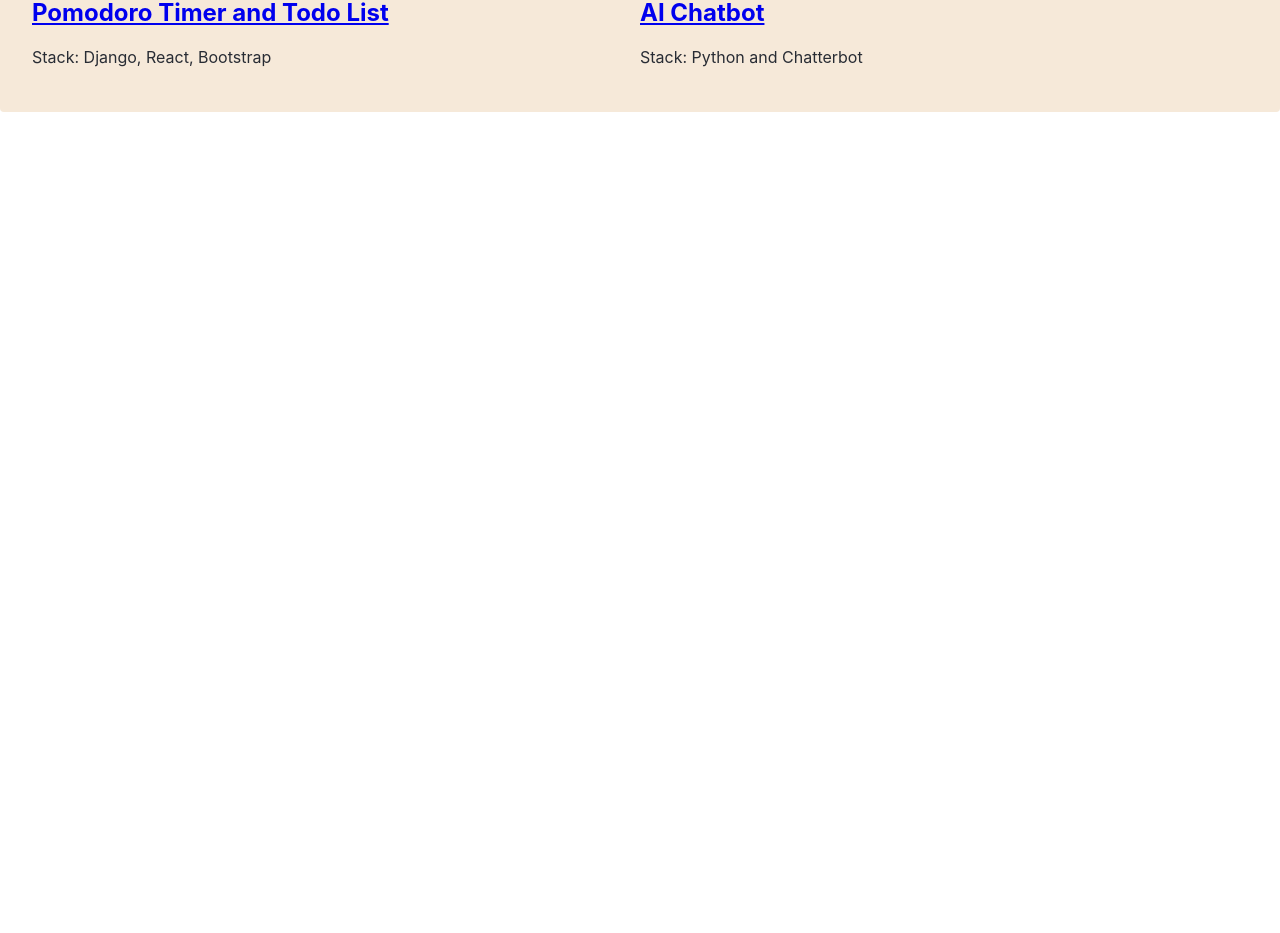
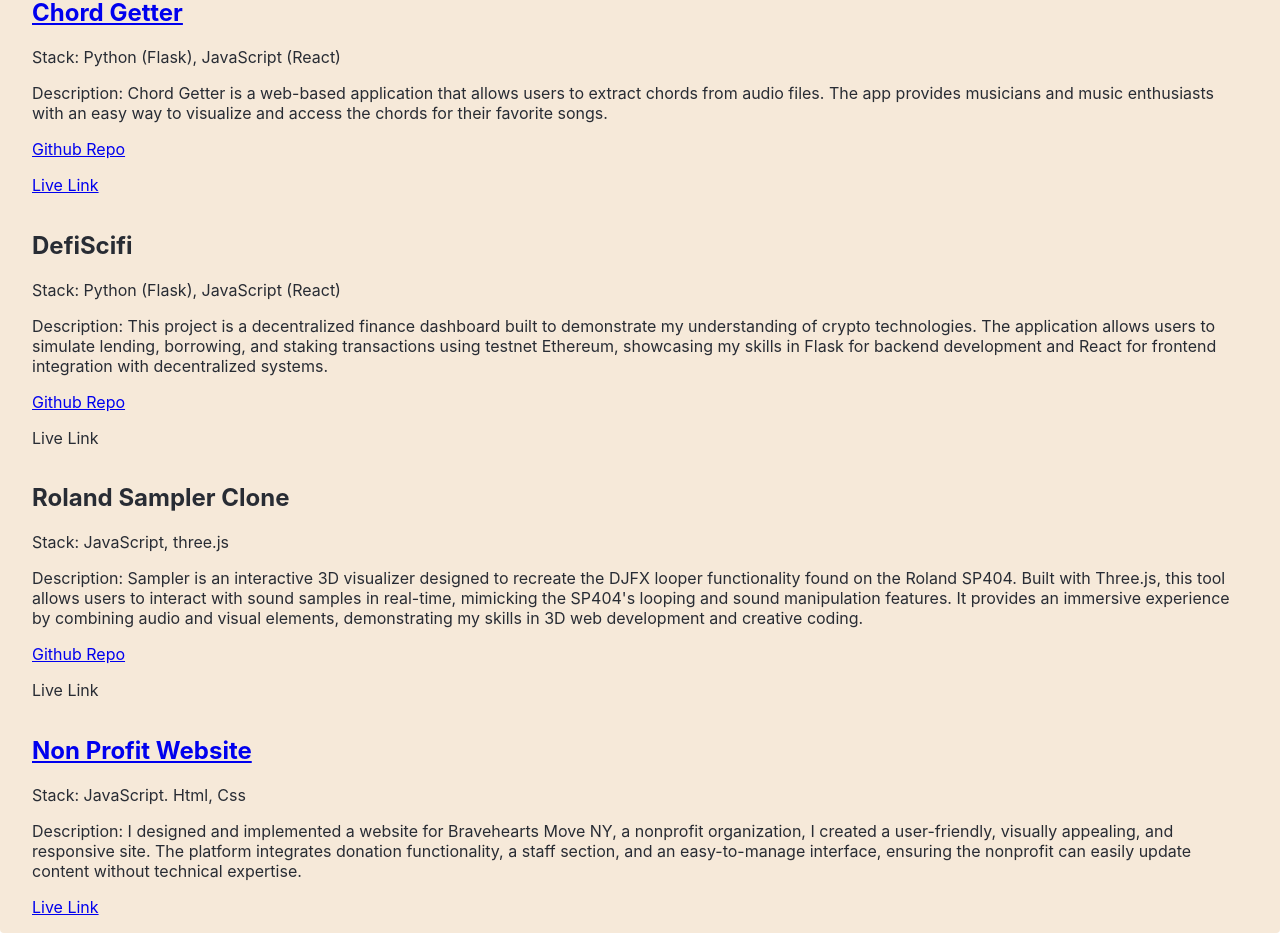
Before and after one commit to Nikkitpt/portfolio, a React (Create React App) app: page / in a window 1280 px wide. Shown: the part 1055-1988 px from the top of the page. Before the commit the page ends 1167 px from the top, so only its background shows below. Built offline with nearby package versions, Linux system fonts and the light colour scheme.

Commit message:
added projects

```diff
--- a/src/components/Projects.js
+++ b/src/components/Projects.js
@@ -1,5 +1,5 @@
 import React from 'react';
-import { Grid } from '@mui/material';
+import Grid from '@mui/material/Grid2';
 
 export function Projects() {
 
@@ -17,27 +17,72 @@ export function Projects() {
 
 
 
-            <Grid container sx={{
-                display: 'flex',
-                flexFlow: 'row'
-            }}>
-                <Grid xs={6}>
+            <Grid container >
+            <Grid xs={12}>
                     <h2 sx={{ fontSize: '1.5rem', marginBottom: 1 }}>
-                        <a href="https://github.com/Nikkitpt/todo_pomodoro">Pomodoro Timer and Todo List</a>
+                        <a href="nikkitpt.github.io/chord-getter/">Chord Getter</a>
                     </h2>
-                    <p sx={{ paddingBottom: '200px', flex: '1', fontSize: '1rem' }}>
-                        Stack: Django, React, Bootstrap
+                    <p sx={{ paddingBottom: '200px', flex: '1', fontSize: '2rem' }}>
+                        Stack: Python (Flask), JavaScript (React)
+                    </p>
+                    <p>Description:  Chord Getter is a web-based application that allows users to extract chords from audio files. The app provides musicians and music enthusiasts with an easy way to visualize and access the chords for their favorite songs.</p>
+                    <p>
+                        <a href="https://github.com/Nikkitpt/chord-getter">Github Repo</a>
+                    </p>
+                    <p>
+                        <a href="nikkitpt.github.io/chord-getter/">Live Link</a>
                     </p>
                 </Grid>
 
-                <Grid xs={6}>
+                <Grid xs={12}>
                     <h2 sx={{ fontSize: '1.5rem', marginBottom: 1 }}>
-                        <a href="https://github.com/Nikkitpt/AI-Chatbot">AI Chatbot</a>
+                        {/* <a href="https://github.com/Nikkitpt/todo_pomodoro">DefiScifi</a> */}
+                        DefiScifi
                     </h2>
-                    <p sx={{ fontSize: '1rem' }}>
-                        Stack: Python and Chatterbot
+                    <p sx={{ paddingBottom: '200px', flex: '1', fontSize: '2rem' }}>
+                        Stack: Python (Flask), JavaScript (React)
+                    </p>
+                    <p>Description: This project is a decentralized finance dashboard built to demonstrate my understanding of crypto technologies. The application allows users to simulate lending, borrowing, and staking transactions using testnet Ethereum, showcasing my skills in Flask for backend development and React for frontend integration with decentralized systems.</p>
+                    <p>
+                        <a href="https://github.com/Nikkitpt/DefiSciFi">Github Repo</a>
+                    </p>
+                    <p>
+                        {/* <a href="braveheartsmoveny.org">Live Link</a> */}
+                        Live Link
                     </p>
                 </Grid>
+
+                <Grid xs={12}>
+                    <h2 sx={{ fontSize: '1.5rem', marginBottom: 1 }}>
+                        {/* <a href="https://github.com/Nikkitpt/todo_pomodoro">Roland Sampler Clone</a> */}
+                        Roland Sampler Clone
+                    </h2>
+                    <p sx={{ paddingBottom: '200px', flex: '1', fontSize: '2rem' }}>
+                        Stack: JavaScript, three.js
+                    </p>
+                    <p>Description:  Sampler is an interactive 3D visualizer designed to recreate the DJFX looper functionality found on the Roland SP404. Built with Three.js, this tool allows users to interact with sound samples in real-time, mimicking the SP404's looping and sound manipulation features. It provides an immersive experience by combining audio and visual elements, demonstrating my skills in 3D web development and creative coding.</p>
+                    <p>
+                        <a href="https://github.com/Nikkitpt/sampler">Github Repo</a>
+                    </p>
+                    <p>
+                        {/* <a href="braveheartsmoveny.org">Live Link</a> */}
+                        Live Link
+                    </p>
+                </Grid>
+                <Grid xs={12}>
+                    <h2 sx={{ fontSize: '1.5rem', marginBottom: 1 }}>
+                        <a href="https://braveheartsmoveny.org">Non Profit Website</a>
+                    </h2>
+                    <p sx={{ paddingBottom: '200px', flex: '1', fontSize: '2rem' }}>
+                        Stack: JavaScript. Html, Css
+                    </p>
+                    <p>Description:  I designed and implemented a website for Bravehearts Move NY, a nonprofit organization, I created a user-friendly, visually appealing, and responsive site. The platform integrates donation functionality, a staff section, and an easy-to-manage interface, ensuring the nonprofit can easily update content without technical expertise.</p>
+                    <p>
+                        <a href="https://braveheartsmoveny.org">Live Link</a>
+                    </p>
+                </Grid>
+
+
             </Grid>
         </Grid>
 
```
